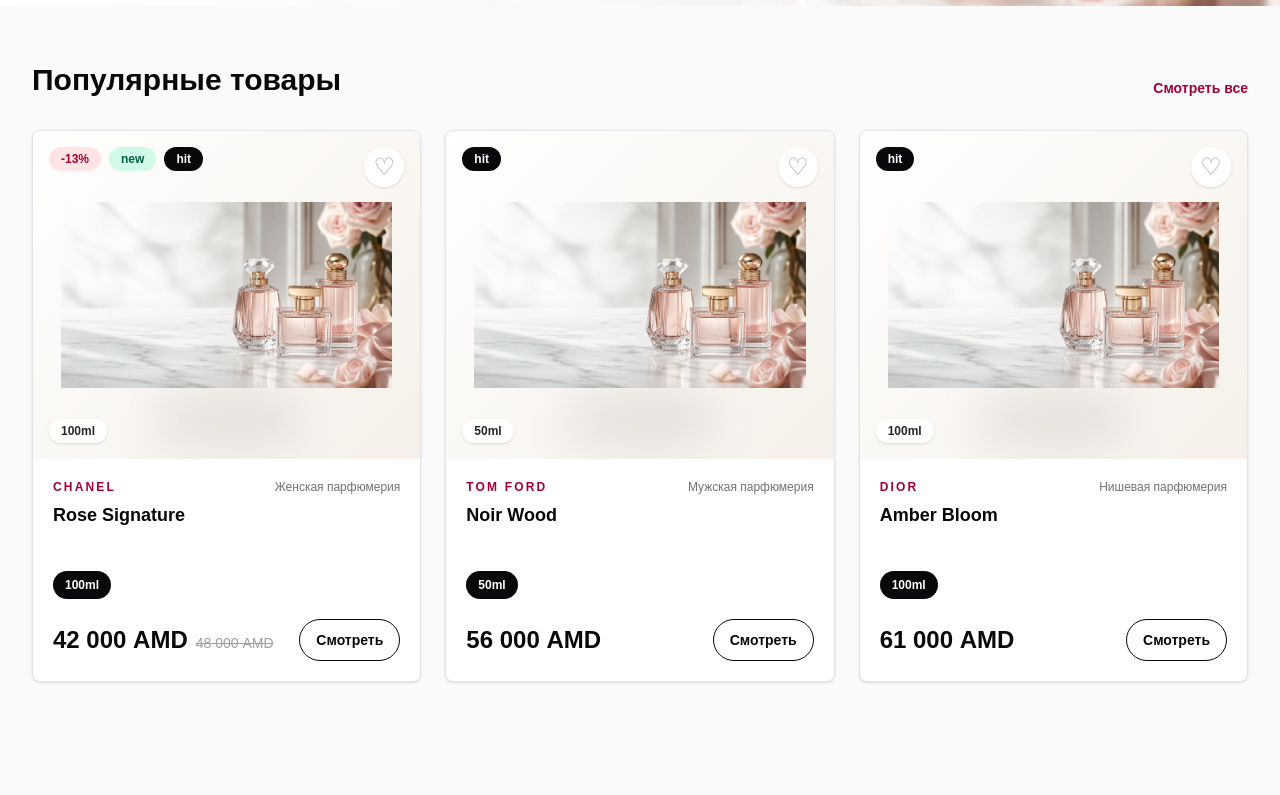
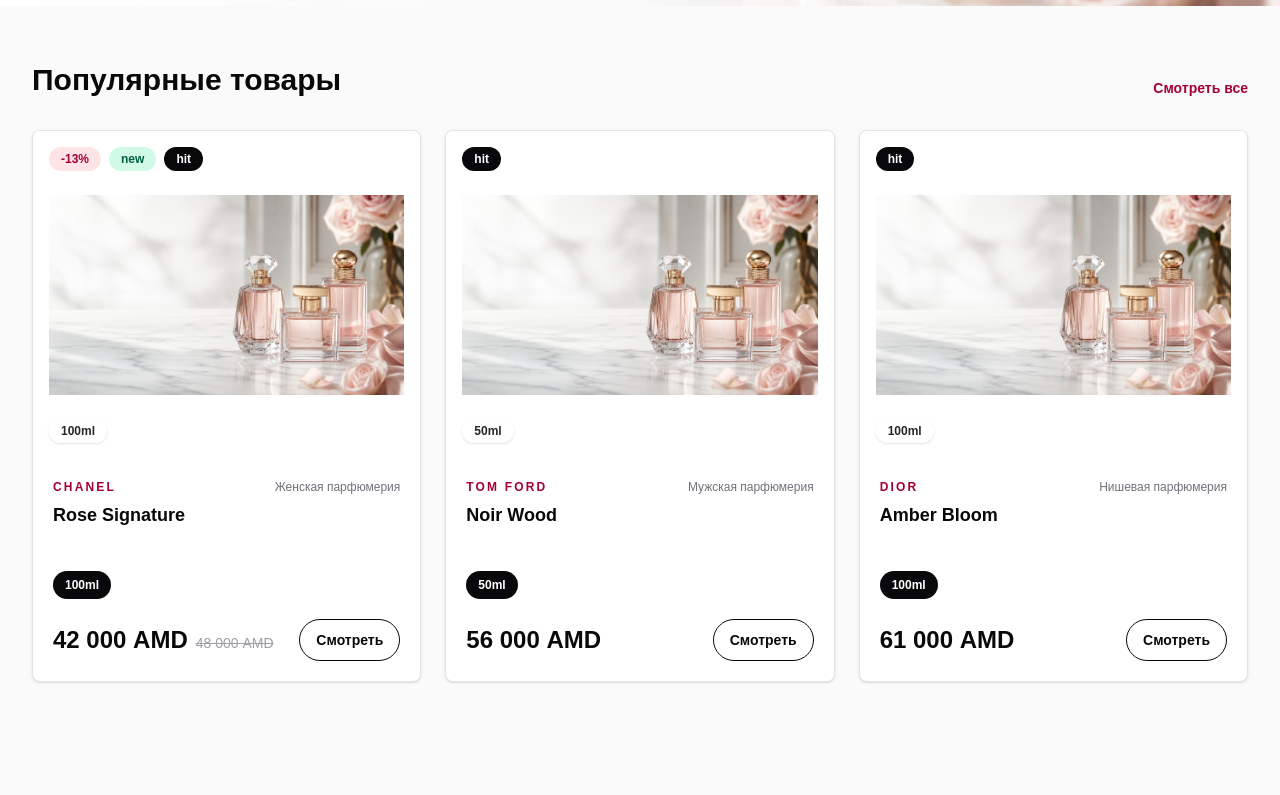
Before and after one commit to ArtemMartirosian/aroma-front, a Next.js app: page / in a window 1280 px wide. Shown: the part 745-1540 px from the top of the page. Built offline with nearby package versions, Linux system fonts and the light colour scheme; no server answers.

Commit message:
Remove favorite icon from product cards

```diff
--- a/src/components/catalog/ProductCard.tsx
+++ b/src/components/catalog/ProductCard.tsx
@@ -29,16 +29,14 @@
       <div className="relative">
         <Link
           href={`/products/${product.slug}`}
-          className="relative block aspect-[1.18] overflow-hidden bg-[#f7f5f1]"
+          className="relative block aspect-[1.18] overflow-hidden bg-white"
         >
-          <div className="absolute inset-0 bg-[linear-gradient(135deg,rgba(255,255,255,0.96),rgba(244,238,230,0.72))]" />
-          <div className="absolute bottom-5 left-1/2 h-10 w-36 -translate-x-1/2 rounded-full bg-zinc-950/10 blur-xl transition group-hover:bg-rose-900/15" />
           <Image
             src={imageUrl(product.mainImage)}
             alt={product.name}
             fill
             sizes="(min-width: 1280px) 33vw, (min-width: 768px) 50vw, 100vw"
-            className="object-contain p-7 transition duration-700 group-hover:scale-105"
+            className="object-contain p-4 transition duration-700 group-hover:scale-105"
           />
         </Link>
 
@@ -47,14 +45,6 @@
           {product.isNew ? <Badge tone="green">new</Badge> : null}
           {product.isFeatured ? <Badge tone="dark">hit</Badge> : null}
         </div>
-
-        <button
-          type="button"
-          aria-label="Добавить в избранное"
-          className="absolute right-4 top-4 z-10 flex h-10 w-10 items-center justify-center rounded-full bg-white/95 text-2xl leading-none text-zinc-400 shadow-sm transition hover:text-rose-700"
-        >
-          ♡
-        </button>
 
         <div className="absolute bottom-4 left-4 z-10 rounded-full bg-white/95 px-3 py-1 text-xs font-semibold text-zinc-800 shadow-sm">
           {hasMultipleVariants ? `${variants.length} объема` : product.volume}
```
